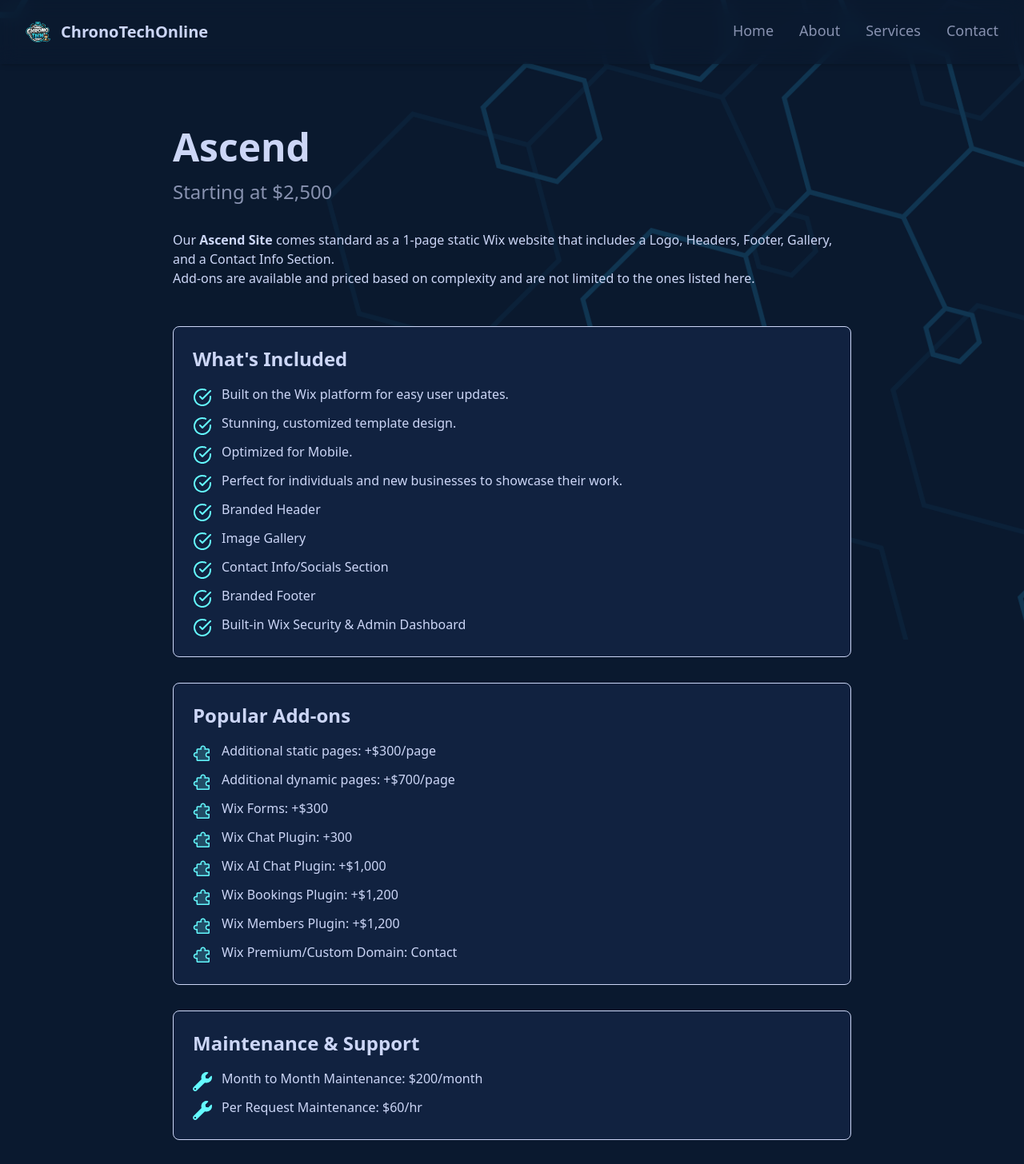
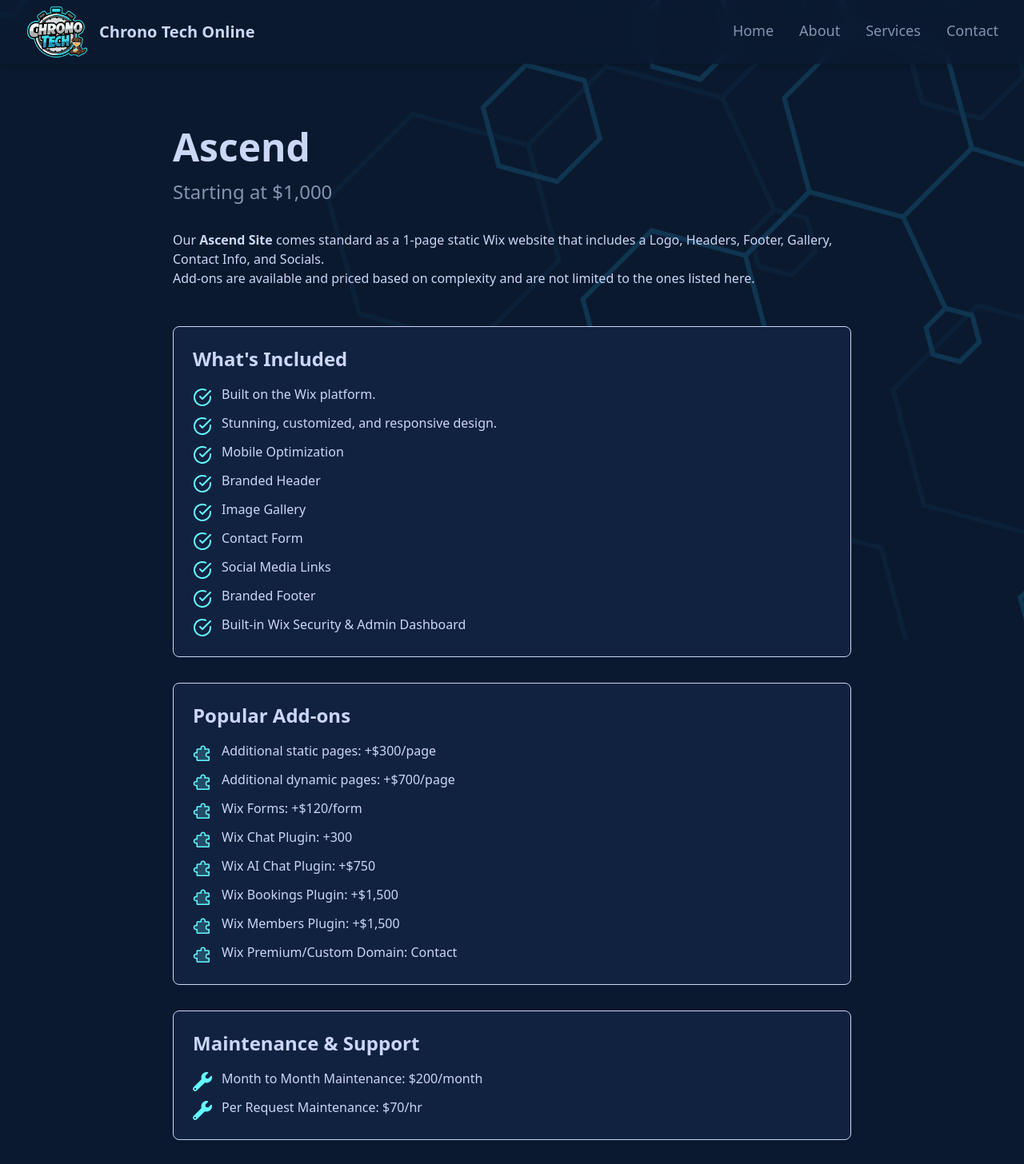
Before and after one commit to ChronoTechOnline/chronotechonline, a Next.js app: page /services/ascend in a window 1280 px wide. Shown: the top 1456 px of the page at 80% size. Built offline with nearby package versions, Linux system fonts and the light colour scheme.

Commit message:
Updated pricing

```diff
--- a/src/app/page.tsx
+++ b/src/app/page.tsx
@@ -19,21 +19,28 @@
                         alt="ChronoTech Logo"
                         width={1440}
                         height={1440}
-                        className="h-60 w-60 md:h-96 md:w-96 mb-6"
+                        className="h-50 w-50 md:h-80 md:w-80 mb-4"
                     />
-                    <h1 className="text-4xl sm:text-5xl md:text-6xl font-bold mb-4">
+                    <p className="text-xl md:text-xl text-primary mb-4">
+                        Atlanta Based Software Development Services
+                    </p>
+                    <hr className="w-3/4 border-primary/50 mb-8 " />
+                    <h1 className="text-3xl sm:text-4xl md:text-5xl font-bold mb-8">
                         Your Innovative Software Partner
                     </h1>
-                    <p className="text-xl md:text-2xl text-primary mb-8">
-                        Building Scalable Solutions for the Modern Web
+                    <p className="text-lg text-textSecondary mb-4 leading-relaxed">
+                        The path from a brilliant concept and a fully-realized digital product can feel immense. That&apos;s where I can assist. I partner with you to navigate the technical challenges and bring your most innovative ideas to life.
                     </p>
-                    <p className="text-lg text-textSecondary mb-10 leading-relaxed">
-                        We specialize in creating high-performance, custom software solutions that drive growth and efficiency for your business. Let&apos;s build something great together.
+                    <p className="text-lg text-textSecondary mb-4 leading-relaxed">
+                        With over 6 years in software development, my role is to be your architect and engineer for your vision. I specialize in building high-performance, custom software from the ground up, designed specifically to your needs. We pride on providing software that&apos;s not only flawless but also perfectly embodies the identity of your brand.
+                    </p>
+                    <p className="text-lg text-textSecondary mb-4 leading-relaxed">
+                        As your technical partner, I&apos;m here to guide you through every step of the way by working collaboratively with you to understand your goals and translate them into tangible results. Let&apos;s build something extraordinary together!
                     </p>
                     <Link
                         href="/contact"
                         className="bg-primary text-background font-bold py-3 px-10 rounded-md text-lg
-                       hover:bg-primaryHover transition-colors duration-300"
+                       hover:bg-primaryHover transition-colors duration-300 mt-4"
                     >
                         Get In Touch
                     </Link>
@@ -44,7 +51,7 @@
                 <div className="container mx-auto max-w-7xl px-6 text-center">
                     <h2 className="text-3xl md:text-4xl font-bold mb-4">Our Services</h2>
                     <p className="text-lg text-textSecondary mb-12 max-w-2xl mx-auto">
-                        We offer a range of services designed to bring your ideas to life with precision and innovation.
+                        I offer a range of services designed to bring your ideas to life. I specialize in creating full end to end solutions, turning your vision into reality. I provide services across various technologies, including web development, mobile apps, and e-commerce solutions.
                     </p>
                     <ServicesCarousel services={services} />
                 </div>
--- a/src/components/Header.tsx
+++ b/src/components/Header.tsx
@@ -78,12 +78,12 @@
                         >
                             <Image
                                 src="/images/ChronoTechLogo.png"
-                                alt="Your Business Name Logo"
-                                width={32}
-                                height={32}
-                                className="h-8 w-8"
+                                alt="Chrono Tech Logo"
+                                width={64}
+                                height={64}
+                                className="h-20 w-20"
                             />
-                            ChronoTechOnline
+                            Chrono Tech Online
                         </Link>
 
                         <nav className="hidden md:flex items-center space-x-8">
--- a/src/content/services/ascend.md
+++ b/src/content/services/ascend.md
@@ -1,31 +1,31 @@
 ---
 name: "Ascend"
 slug: "ascend"
-price: "Starting at $2,500"
+price: "Starting at $1,000"
 icon: "GiWingedSword"
 order: 1
 brief:
-  - "Built on the Wix platform for easy user updates."
-  - "Stunning, customized template design."
-  - "Optimized for Mobile."
-  - "Perfect for individuals and new businesses to showcase their work."
+  - "Built on the Wix platform."
+  - "Stunning, customized, and responsive design."
+  - "Mobile Optimization"
   - "Branded Header"
   - "Image Gallery"
-  - "Contact Info/Socials Section"
+  - "Contact Form"
+  - "Social Media Links"
   - "Branded Footer"
   - "Built-in Wix Security & Admin Dashboard"
 addOns:
   - "Additional static pages: +$300/page"
   - "Additional dynamic pages: +$700/page"
-  - "Wix Forms: +$300"
+  - "Wix Forms: +$120/form"
   - "Wix Chat Plugin: +300"
-  - "Wix AI Chat Plugin: +$1,000"
-  - "Wix Bookings Plugin: +$1,200"
-  - "Wix Members Plugin: +$1,200"
+  - "Wix AI Chat Plugin: +$750"
+  - "Wix Bookings Plugin: +$1,500"
+  - "Wix Members Plugin: +$1,500"
   - "Wix Premium/Custom Domain: Contact"
 maintenance:
   - "Month to Month Maintenance: $200/month"
-  - "Per Request Maintenance: $60/hr"
+  - "Per Request Maintenance: $70/hr"
 
 examples:
   - name: "Ascend Basic"
@@ -35,6 +35,6 @@
 
 ---
 
-Our **Ascend Site** comes standard as a 1-page static Wix website that includes a Logo, Headers, Footer, Gallery, and a Contact Info Section.
+Our **Ascend Site** comes standard as a 1-page static Wix website that includes a Logo, Headers, Footer, Gallery, Contact Info, and Socials.
 
 Add-ons are available and priced based on complexity and are not limited to the ones listed here.
--- a/src/content/services/bespoke-mobile.md
+++ b/src/content/services/bespoke-mobile.md
@@ -1,20 +1,20 @@
 ---
 name: "Bespoke Mobile"
 slug: "bespoke-mobile"
-price: "Starting at $15,000"
+price: "Starting at $20,000"
 icon: "AiOutlineMobile"
 order: 4
 brief:
   - "Android Apps only, iOS Apps coming soon."
   - "Developed entirely from scratch using React Native to deliver a seamless and engaging user experience."
 addOns:
-  - "Advertising: +$2,000"
-  - "In-App Purchases: +$5,000"
+  - "Advertising: +$3,000"
+  - "In-App Purchases: +$8,000"
   - "API Integration: Contact"
   - "More add-ons coming soon."
 maintenance:
     - "Month to Month Maintenance: Starting at $500/month"
-    - "Per Request Maintenance: $60/hr"
+    - "Per Request Maintenance: $120/hr"
 examples:
   - name: "CafeCalc on Google Play"
     url: "https://play.google.com/store/apps/details?id=com.chronotech.CafeCalc"
--- a/src/content/services/bespoke-web.md
+++ b/src/content/services/bespoke-web.md
@@ -1,7 +1,7 @@
 ---
 name: "Bespoke Web"
 slug: "bespoke-web"
-price: "Starting at $15,000"
+price: "Starting at $20,000"
 icon: "LuLaptopMinimal"
 order: 3
 brief:
@@ -9,12 +9,14 @@
   - "Custom coded from the ground up using React"
   - "Blazing-fast performance with Next.js."
   - "Advanced animations & interactions."
+  - "Fully customizable."
 addOns:
   - "Contact Form: +$2,000"
+  - "Custom Domain: Contact"
   - "More add-ons coming soon."
 maintenance:
   - "Month to Month Maintenance: Starting at $500/month"
-  - "Per Request Maintenance: $60/hr"
+  - "Per Request Maintenance: $120/hr"
 examples:
   - name: "Kevin's Portfolio"
     url: "https://kevlopez.tech"
--- a/src/content/services/catalyst.md
+++ b/src/content/services/catalyst.md
@@ -20,7 +20,7 @@
   - "Per Request Maintenance: $60/hr"
 maintenance:
   - "Month to Month Maintenance: $300/month"
-  - "Per Request Maintenance: $60/hr"
+  - "Per Request Maintenance: $120/hr"
 
 examples:
   - name: "Inkxev's Merch (Down for Maintenance)"
```
